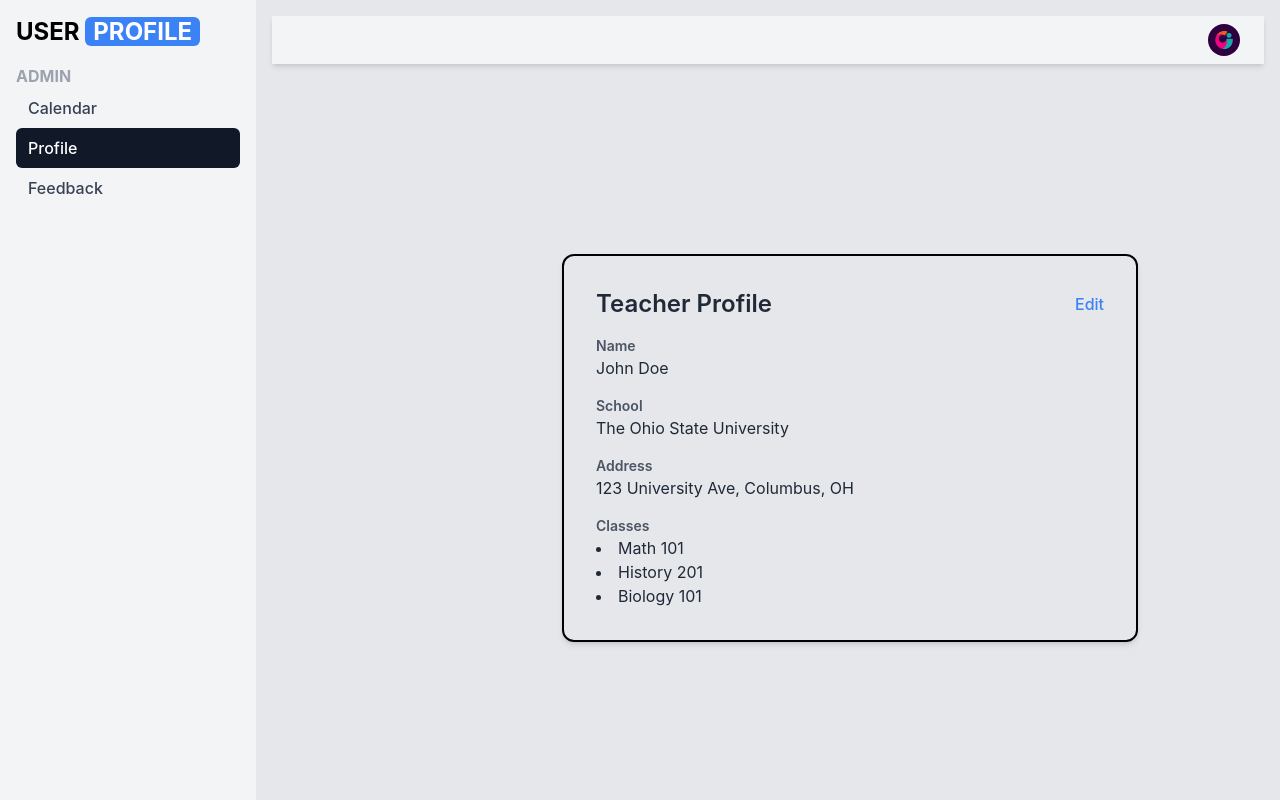
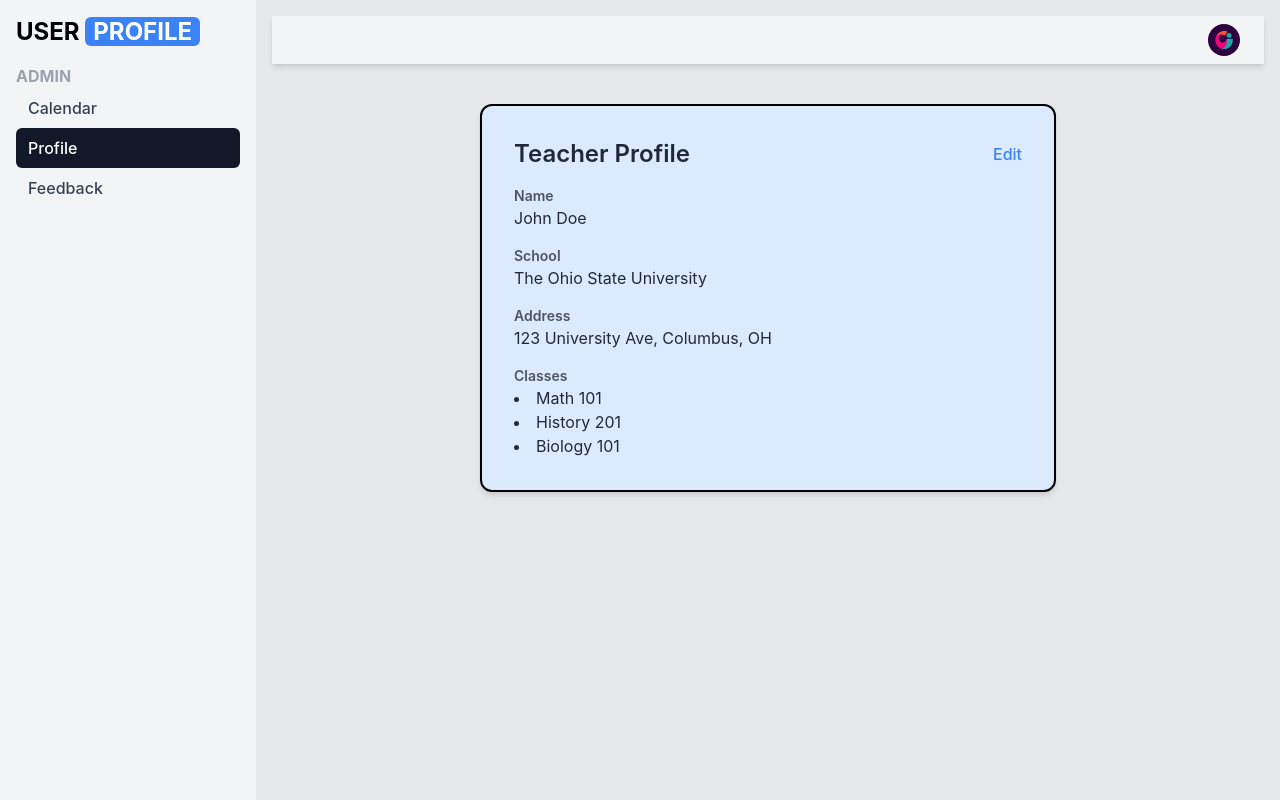
Before and after one commit to cfgcolumbus24/Team-4, a React (Create React App) app in the folder project/: page /dashboard in a window 1280 px wide. Both pictures are taken after a click on the button "Profile". Built offline with nearby package versions, Linux system fonts and the light colour scheme.

Commit message:
centered text box using flex

```diff
--- a/project/src/teacher-profile.js
+++ b/project/src/teacher-profile.js
@@ -18,7 +18,7 @@ function UserProfile() {
   const toggleEditing = () => setIsEditing((prev) => !prev);
 
   return (
-    <div className="bg-blue-80 shadow-md rounded-xl p-8 max-w-xl w-full h-150 border-black border-2 mx-auto mt-10" style={{ marginLeft: '290px', marginTop: '190px' }}>
+      <div className="bg-blue-100 shadow-md rounded-xl p-8 max-w-xl w-full border-2 border-black mx-auto mt-10">
         <div className="flex justify-between items-center">
           <h1 className="text-2xl font-semibold text-gray-800">Teacher Profile</h1>
           <button
```
Lines whose indentation alone changed are shown as unchanged.
